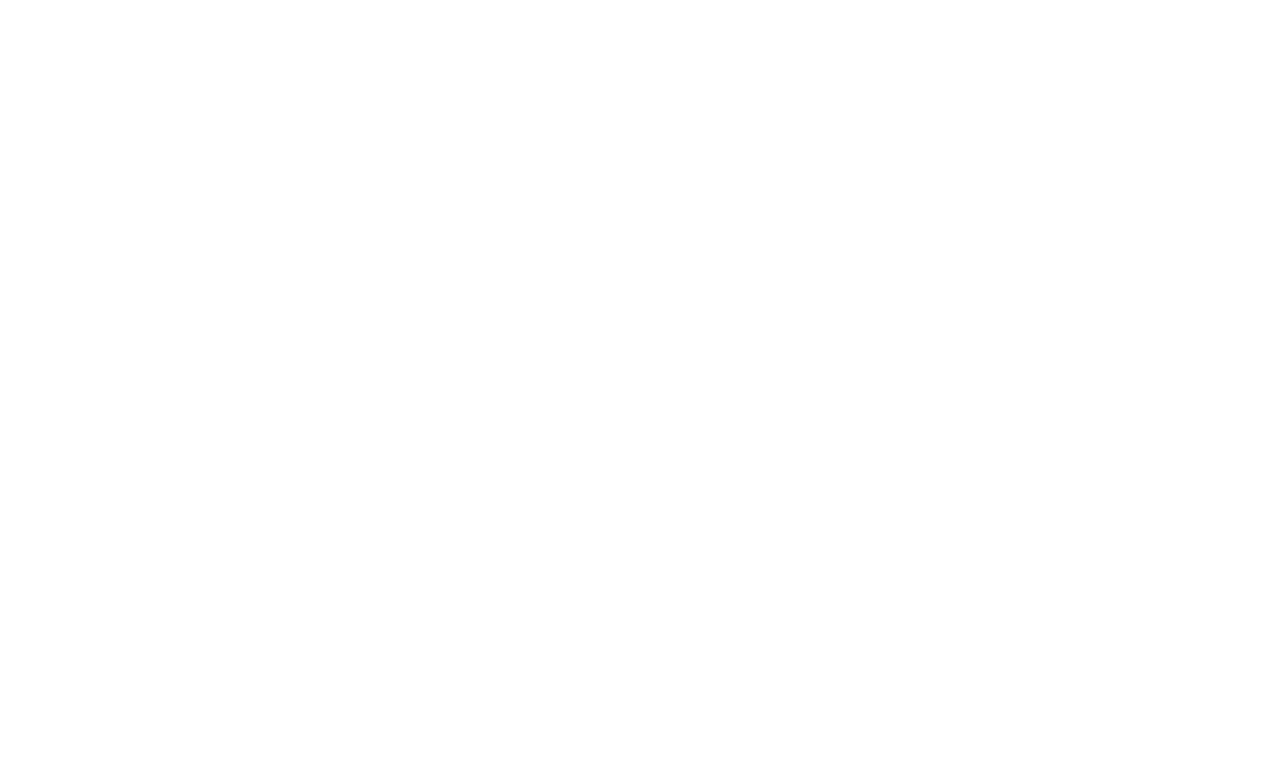
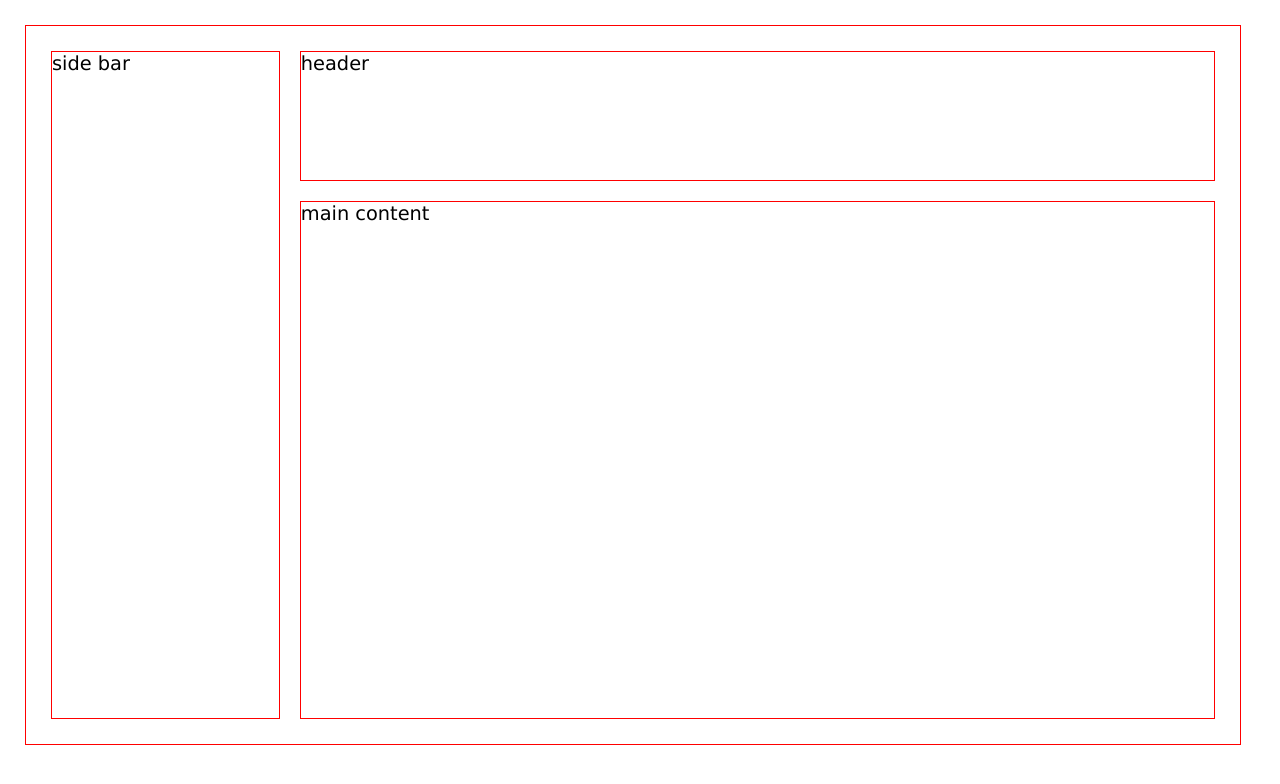
Before and after one commit to daniel-elward/dashboard, a plain HTML site: page index.html in a window 1280 px wide. Drawn offline with Linux system fonts and the light colour scheme.

Commit message:
first pass of basic layout

```diff
--- a/index.html
+++ b/index.html
@@ -7,6 +7,16 @@
     <title>Admin Dashboard</title>
 </head>
 <body>
-
+<div class="wrapper">
+    <div class="header">
+        <p>header</p>
+    </div>
+    <div class="side-bar">
+        <p>side bar</p>
+    </div>
+    <div class="main-content">
+        <p>main content</p>
+    </div>
+</div>
 </body>
 </html>
--- a/style.css
+++ b/style.css
@@ -5,3 +5,34 @@
     font-family: Verdana, Geneva, Tahoma, sans-serif;
     font-size: 1.1rem;
 }
+
+.wrapper {
+    display: grid;
+    grid-template-columns: 1fr 4fr;
+    grid-template-rows: 1fr 4fr;
+    gap: 20px;
+    width: 95%;
+    height: 90vh;
+    padding: 25px;
+    margin: 25px;
+
+    border: 1px solid red;
+}
+
+.header {
+    grid-column: 2/2;
+
+    border: 1px solid red;
+}
+
+.side-bar {
+    grid-row: 1/3;
+
+    border: 1px solid red;
+}
+
+.main-content {
+    grid-column: 2/2;
+
+    border: 1px solid red;
+}
```
